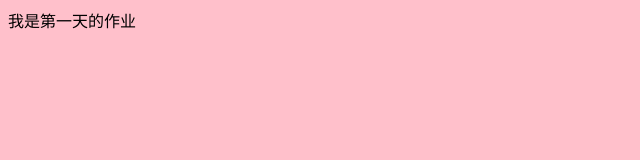
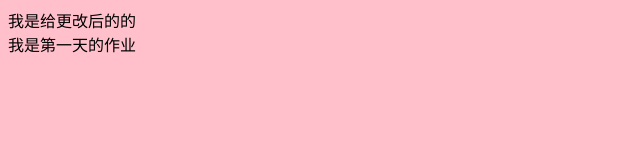
Before and after one commit to zyy0207/zyy0207, a plain HTML site: page index.html in a window 1280 px wide. Shown: the whole page, without its empty margins (0-640 px from the left). Drawn offline with Linux system fonts and the light colour scheme.

Commit message:
第二次提交

```diff
--- a/index.html
+++ b/index.html
@@ -9,6 +9,7 @@
     <script src="./index.js"></script>
 </head>
 <body>
+    <div>我是给更改后的的</div>
     <div>
         我是第一天的作业
     </div>
```
